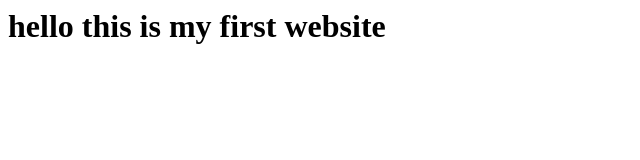
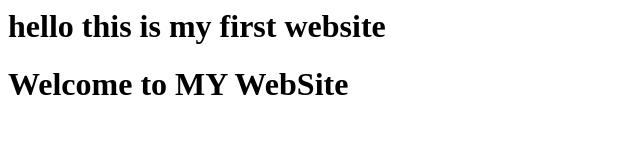
Before and after one commit to Amarpatel2005/mywebsite, a plain HTML site: page index.html in a window 1280 px wide. Shown: the whole page, without its empty margins (0-640 px from the left). Drawn offline with Linux system fonts and the light colour scheme.

Commit message:
added new file about and fix index page

```diff
--- a/index.html
+++ b/index.html
@@ -1 +1,2 @@
 <h1>hello this is my first website</h1>
+<h1>Welcome to MY WebSite</h1>
```
Also changed, not shown: about.html (added, +1 -0 lines).
